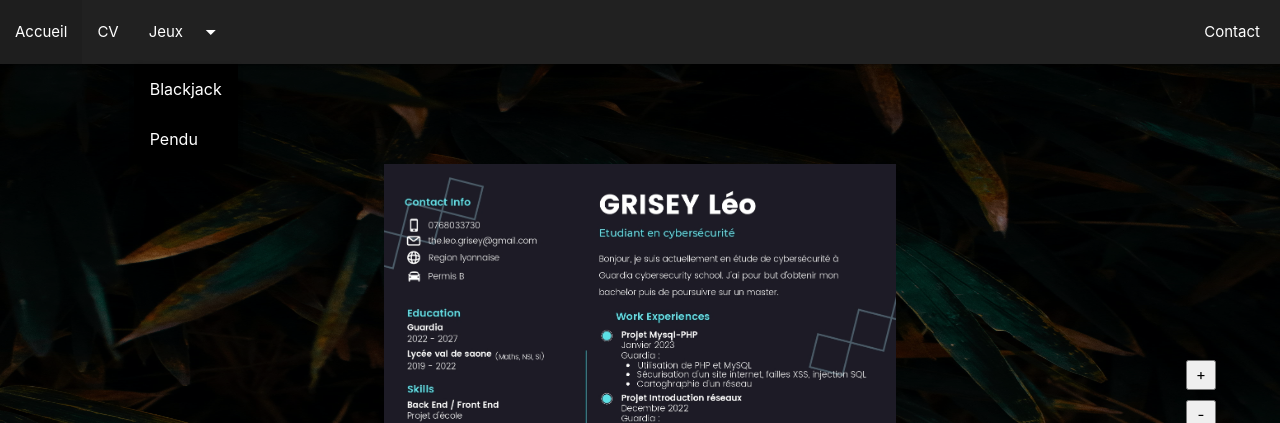
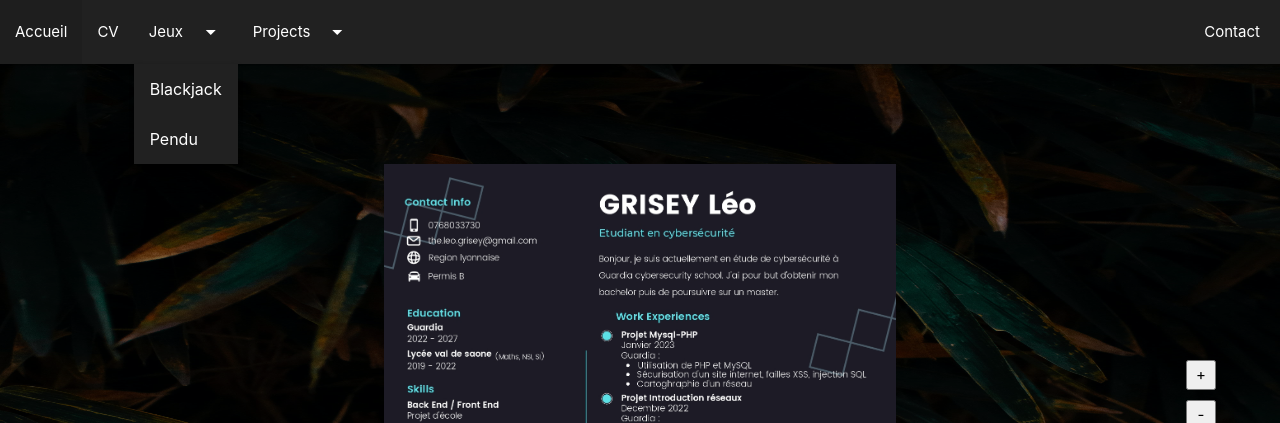
Before and after one commit to Sharkosss/bigproject, a PHP site: page /cv.php in a window 1280 px wide, after a click that opens the changed part. Shown: the top 423 px of the page. Run offline with PHP 8.4, Linux system fonts and the light colour scheme; data that the repository does not hold is empty.

Commit message:
Add files via upload

```diff
--- a/www/css/cv.css
+++ b/www/css/cv.css
@@ -30,12 +30,18 @@ body {
     }
 
 .dropdown-color {
-    background-color: black !important;
+    background-color:  #212121 !important;
     }
 
 .dropdown-content a {
     color: white !important;
     }
+
+
+.dropdown-color2 {
+    background-color: #212121 !important;
+    }
+
 
 
 .buttons-container {
--- a/www/cv.php
+++ b/www/cv.php
@@ -28,6 +28,11 @@
                                 Jeux<i class="material-icons right">arrow_drop_down</i>
                             </a>
                         </li>
+                        <li>
+                            <a class="dropdown-trigger" data-beloworigin="true" href="#!" data-target="dropdown2">
+                                 Projects<i class="material-icons right">arrow_drop_down</i>
+                            </a>
+                        </li>
 
 
                     </ul>
@@ -40,6 +45,21 @@
                 <li><a href="games/loadings/loading_pendu.php">Pendu</a></li>
             </ul>
         </div>
+
+
+        <ul id="dropdown2" class="dropdown-content dropdown-color2">
+        <?php
+        // $sql = "SELECT * FROM project";
+        // $pre = $pdo -> prepare($sql);
+        // $projects = $pre->fetchall(PDO::FETCH_ASSOC);
+
+        // foreach($projects as $project){
+        ?>
+        <li><a href="<? echo $project['id']?>"><? echo $project['projectname']?></a></li>
+        <?php
+        // }
+        ?>
+    </ul>
         <div class="center-align">
             <img src="img/cv/cv.jpg" id="image" width="40%" height="auto" class="cv-image" />
             <div class="buttons-container">
--- a/www/games/loadings/loading_pendu.php
+++ b/www/games/loadings/loading_pendu.php
@@ -9,6 +9,7 @@
 </head>
 <body>
 	<div class="loader">
+		<div class="col s12 m12 l12">
 			<div class="letter-container">
 				<div class="letter letter-p">P</div>
 				<div class="letter letter-e">E</div>
@@ -16,7 +17,10 @@
 				<div class="letter letter-d">D</div>
 				<div class="letter letter-u">U</div>
 			</div>
+		</div>
+		<div class="col s12 m12 l12">
 			<div class="spinner"></div>
+		</div>
 	</div>
 
 </body>
--- a/www/js/index.js
+++ b/www/js/index.js
@@ -16,7 +16,7 @@ dropdown.onclick = function(){
 }
 
 function grossirImage(img) {
-    img.style.transform = "scale(1.5)";
+    img.style.transform = "scale(1.1)";
 }
 
 function retrecirImage(img) {
```
Also changed, not shown: www/css/loading.css (+7 -3 lines), www/games/loadings/loading_blackjack.php (+8 -2 lines). Lines whose indentation alone changed are shown as unchanged.
